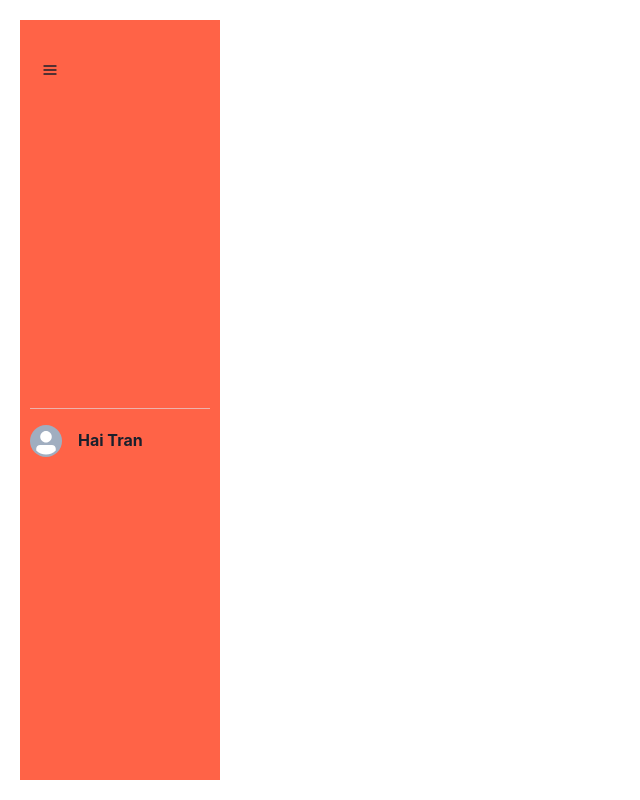
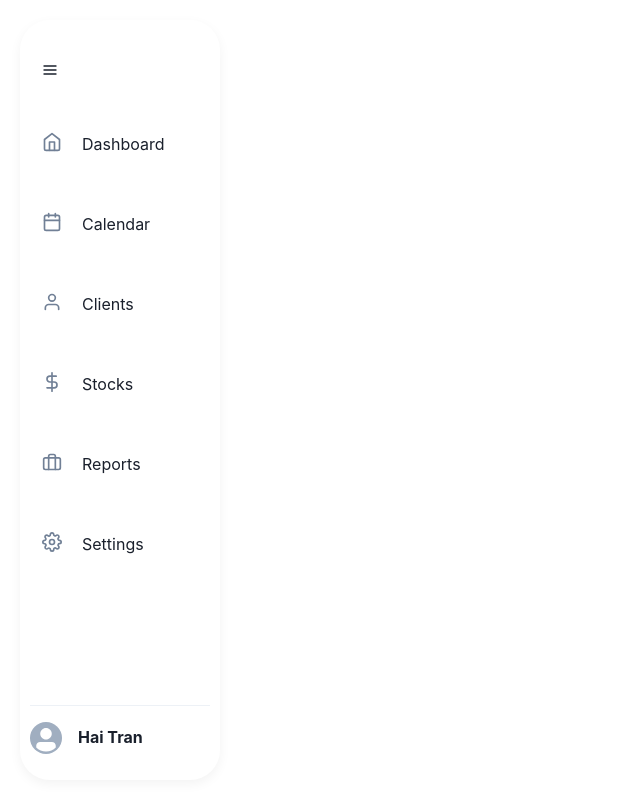
Before and after one commit to entest-hai/haitran-homepage, a Next.js app: page /TestSidebar in a window 1280 px wide. Shown: the whole page, without its empty margins (0-640 px from the left). Built offline with nearby package versions, Linux system fonts and the light colour scheme.

Commit message:
update slidebar with active color when hover the button

```diff
--- a/components/Sidebar.js
+++ b/components/Sidebar.js
@@ -1,56 +1,98 @@
-import { Avatar, Box, Divider, Heading, IconButton} from "@chakra-ui/react";
-import { Flex } from "@chakra-ui/react";
-import {FiMenu} from "react-icons/fi"
+import { Avatar, Flex, Divider, Heading, IconButton, Menu, Link, MenuButton, Icon, Text} from '@chakra-ui/react';
+import {useState} from 'react';
+import { FiBriefcase, FiCalendar, FiDollarSign, FiHome, FiMenu, FiSettings, FiUser } from 'react-icons/fi';
 
 
+const NavItem = ({navSize, title, icon, active}) => {
+  return (
+    <Flex
+      mt={30}
+      flexDir='column'
+      w='100%'
+      alignItems={navSize == 'small' ? 'center' : 'flex-start'}
+    >
+      <Menu placement='right'>
+        <Link
+          bg={active && '#AEC8CA'}
+          p={3}
+          borderRadius={8}
+          _hover={{textDecor: 'none', bg: '#AEC8CA'}}
+          width={navSize == 'large' && '100%'}
+        >
+          <MenuButton width={'100%'}>
+            <Flex>
+              <Icon as={icon} fontSize='xl' color={active ? '#82AAAD' : 'gray.500'}></Icon>
+              <Text ml={5} display={navSize == 'small' ? 'none' : 'flex'}>{title}</Text>
+            </Flex>
+          </MenuButton>
+        </Link>
+      </Menu>
+    </Flex>
+  );
+}
+
 const Sidebar = () => {
+
+  const [navSize, changeNavSize] = useState('large')
+
   return (
     <Flex
       pos={'sticky'}
-      left="5"
-      height="95vh"
-      marginTop="2.5vh"
-      boxShadow="tomato"
-      width="200px"
-      flexDirection="column"
-      justifyContent="space-between"
-      bg="tomato"
+      left='5'
+      height='95vh'
+      marginTop='2.5vh'
+      boxShadow='0 4px 12px 0 rgba(0, 0, 0, 0.05)'
+      borderRadius={navSize == 'small' ? '15px' : '30px'}
+      width={navSize == 'small' ? '75px' : '200px'}
+      flexDirection='column'
+      justifyContent='space-between'
     >
       <Flex
-        p={"5%"}
+        p={'5%'}
         flexDirection="column"
         alignItems="flex-start"
         as="nav"
+
       >
         <IconButton
           bg="none"
           mt={5}
           _hover={{background: 'none'}}
           icon={<FiMenu />}
+          onClick={() => {
+            if (navSize == 'small')
+              changeNavSize('large')
+            if (navSize == 'large')
+              changeNavSize('small')
+          }}
         >
 
         </IconButton>
+        <NavItem navSize={navSize} icon={FiHome} title={'Dashboard'}/>
+        <NavItem navSize={navSize} icon={FiCalendar} title='Calendar'/>
+        <NavItem navSize={navSize} icon={FiUser} title='Clients'/>
+        <NavItem navSize={navSize} icon={FiDollarSign} title='Stocks'/>
+        <NavItem navSize={navSize} icon={FiBriefcase} title='Reports'/>
+        <NavItem navSize={navSize} icon={FiSettings} title='Settings'/>
+
       </Flex>
       <Flex
         p="5%"
         flexDirection="column"
         w="100%"
-        alignItems="flex-start"
+        alignItems={navSize == 'small' ? 'center' : 'flex-start'}
         mb={4}
       >
-        <Divider />
+        <Divider display={navSize == 'small' ? 'none' : 'flex' }/>
         <Flex mt={4} align="center">
           <Avatar size="sm" />
-          <Flex flexDirection="column" ml={4}>
+          <Flex flexDirection="column" ml={4} display={navSize == 'small' ? 'none' : 'flex'}>
             <Heading as="h3" size="sm">
               Hai Tran
             </Heading>
           </Flex>
         </Flex>
       </Flex>
-      <Flex>
-
-      </Flex>
     </Flex>
   );
 }
--- a/pages/TestSidebar.js
+++ b/pages/TestSidebar.js
@@ -1,4 +1,4 @@
-import Sidebar from "../components/Sidebar";
+import Sidebar from '../components/Sidebar';
 
 const TestSidebar = () => {
   return (
```
